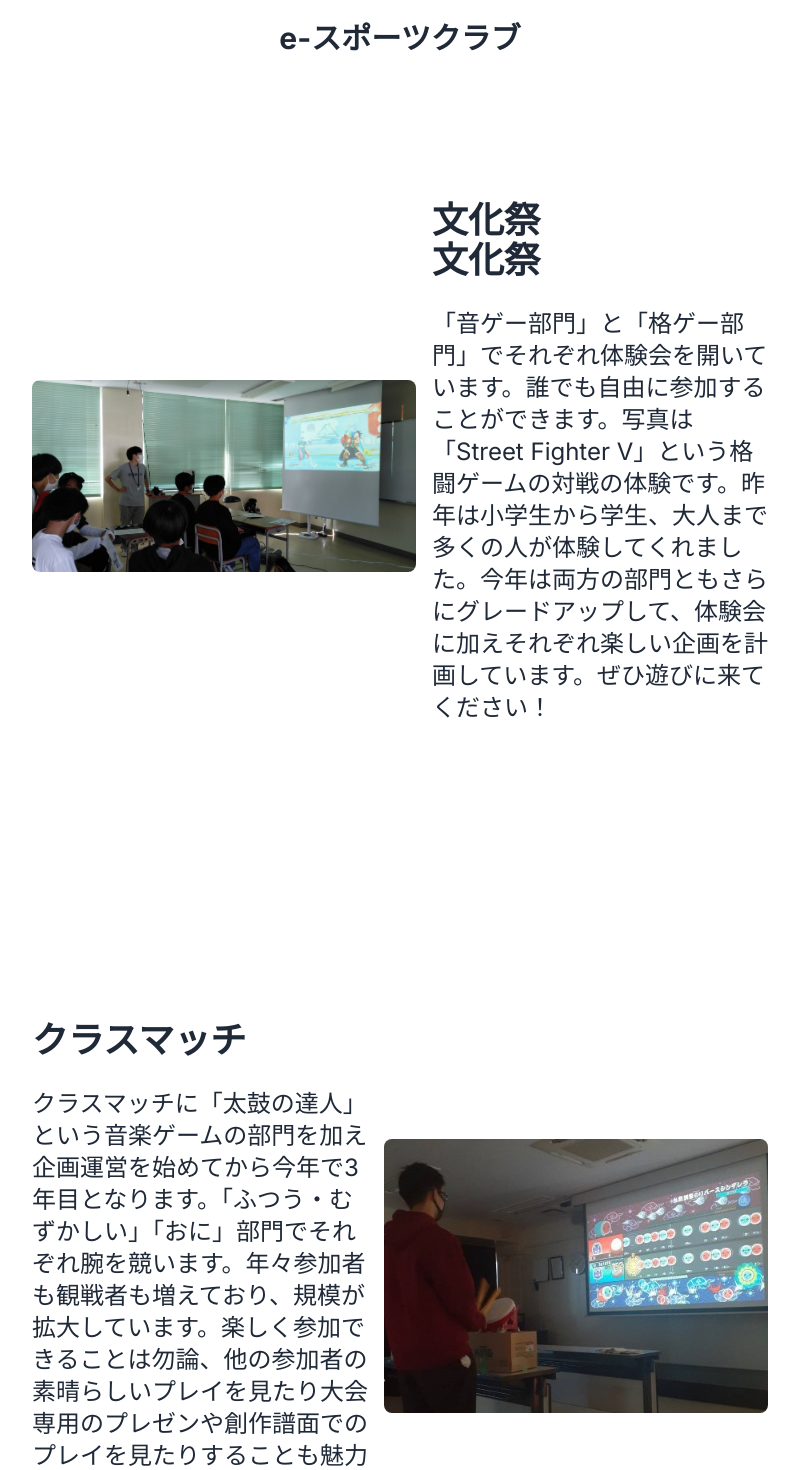
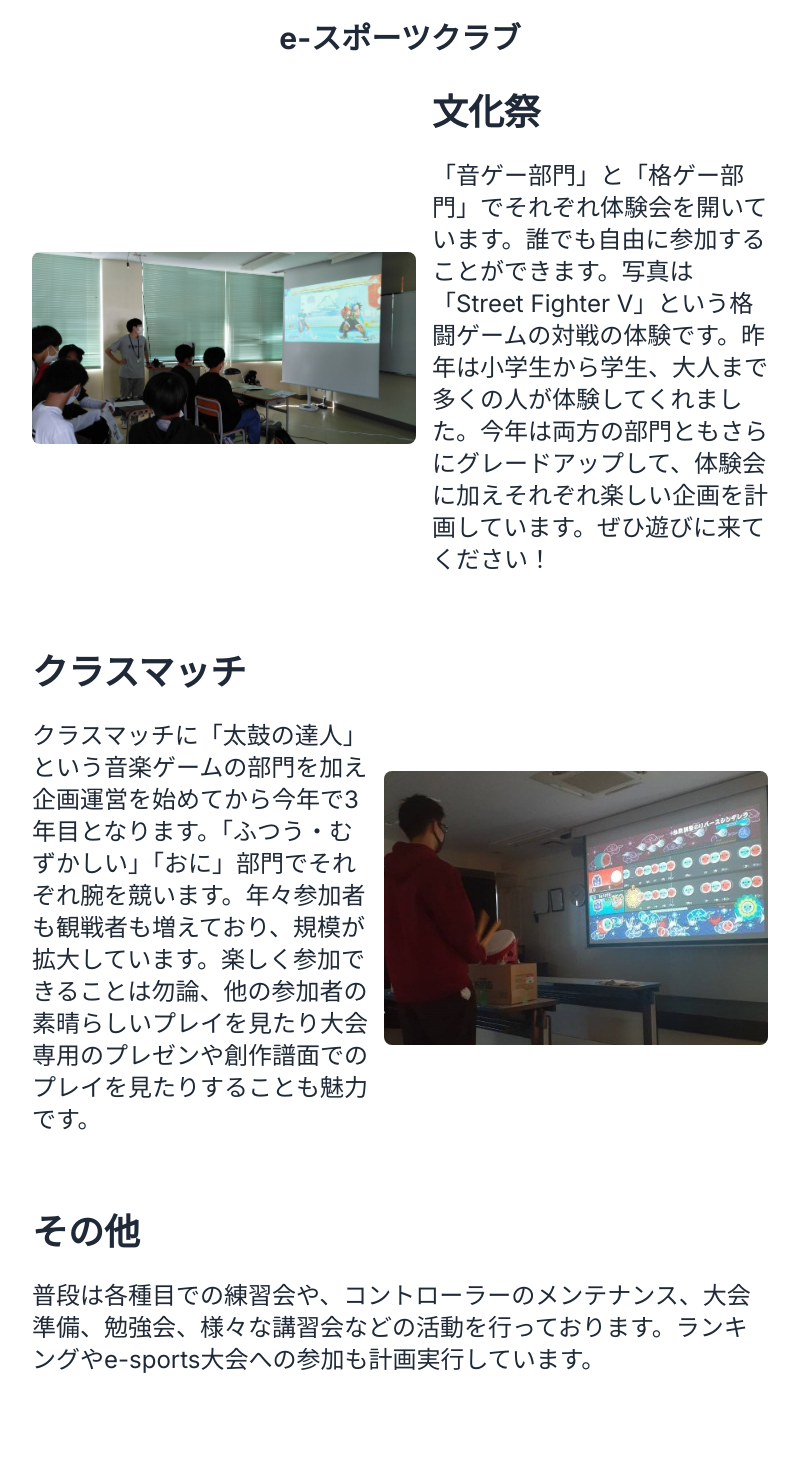
Before and after one commit to aqyuki/school-oneday, a Next.js app: page / in a window 1280 px wide. Shown: the top 1470 px of the page, without its empty margins (240-1039 px from the left). Built offline with nearby package versions, Linux system fonts and the light colour scheme.

Commit message:
:lipstick: レイアウトが崩れていた問題を修正

```diff
--- a/components/articles.tsx
+++ b/components/articles.tsx
@@ -7,7 +7,7 @@ import ArticlesPropsType, {
 
 export const RightImageArticles = memo((props: ArticlesPropsType) => {
   return (
-    <div className="hero min-h-screen">
+    <div className="hero my-4">
       <div className="hero-content flex-col lg:flex-row w-3/5">
         <Image
           src={props.image}
@@ -21,9 +21,6 @@ export const RightImageArticles = memo((props: ArticlesPropsType) => {
           <h1 className="text-4xl font-bold md:text-start sm:text-center">
             {props.title}
           </h1>
-          <h1 className="text-4xl font-bold md:text-start sm:text-center">
-            {props.title}
-          </h1>
           <ArticlesContent>{props.children}</ArticlesContent>
         </div>
       </div>
@@ -33,7 +30,7 @@ export const RightImageArticles = memo((props: ArticlesPropsType) => {
 
 export const LeftImageArticles = memo((props: ArticlesPropsType) => {
   return (
-    <div className="hero min-h-screen">
+    <div className="hero my-4">
       <div className="hero-content flex-col lg:flex-row-reverse w-3/5">
         <Image
           src={props.image}
@@ -55,7 +52,7 @@ export const LeftImageArticles = memo((props: ArticlesPropsType) => {
 
 export const NonImageArticles = memo((props: NonImageArticlesPropsType) => {
   return (
-    <div className="hero min-h-screen">
+    <div className="hero my-4">
       <div className="hero-content flex-col lg:flex-row-reverse w-3/5">
         <div>
           <h1 className="text-4xl font-bold md:text-start sm:text-center">
@@ -70,7 +67,6 @@ export const NonImageArticles = memo((props: NonImageArticlesPropsType) => {
 
 const ArticlesContent = ({ children }: ArticlesContentPropsType) => {
   return <p className="py-7 text-2xl md:w-full w-screen">{children}</p>;
-  return <p className="py-7 text-2xl md:w-full w-screen">{children}</p>;
 };
 
 RightImageArticles.displayName = "RightImageArticles";
```
